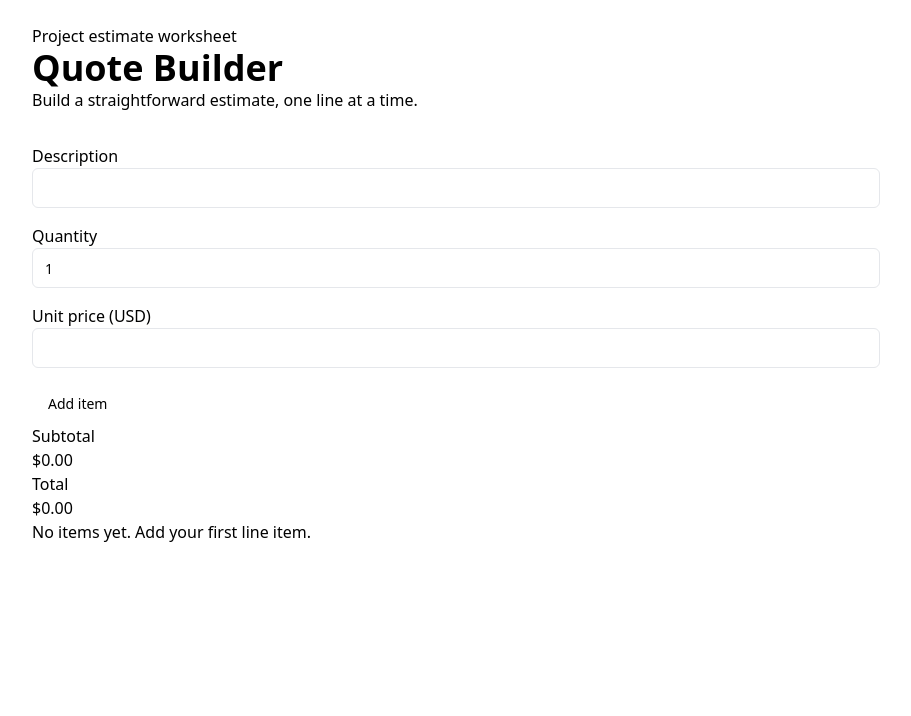
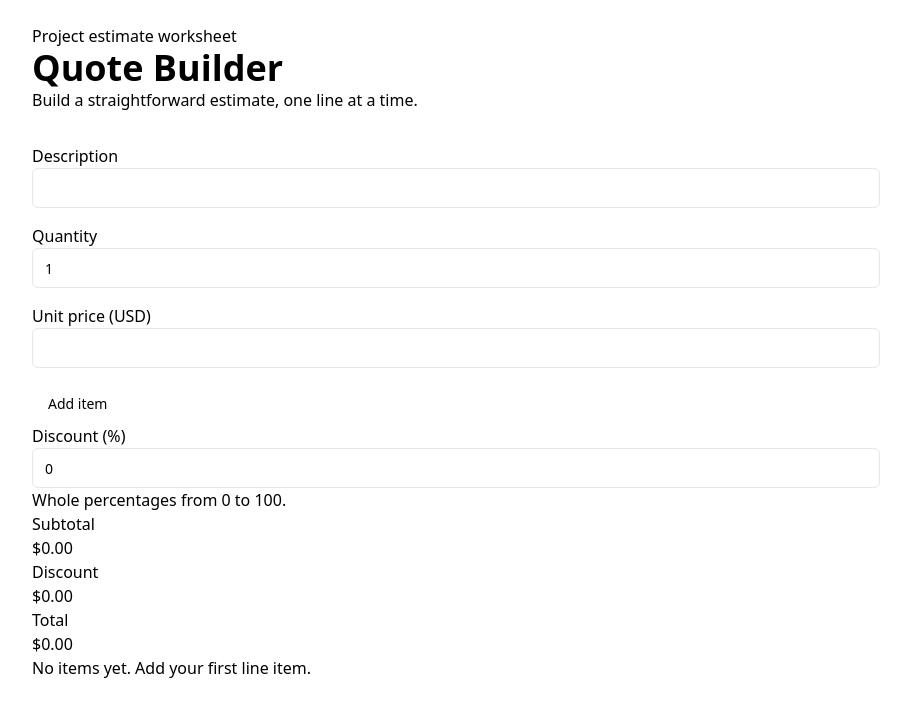
Before and after one commit to kirkduchesne/quote-builder, a Next.js app: page / in a window 1280 px wide. Shown: the top 716 px of the page, without its empty margins (184-1095 px from the left). Built offline with nearby package versions, Linux system fonts and the light colour scheme.

Commit message:
feat: apply bounded percentage discounts

```diff
--- a/components/quote-form.tsx
+++ b/components/quote-form.tsx
@@ -13,7 +13,9 @@ export function QuoteForm() {
   const [quantity, setQuantity] = useState('1');
   const [price, setPrice] = useState('');
   const [message, setMessage] = useState('');
-  const totals = calculateTotal(items, 0);
+  const [discount, setDiscount] = useState('0');
+  const validDiscount = /^\d{1,3}$/.test(discount) && Number(discount) <= 100;
+  const totals = calculateTotal(items, validDiscount ? Number(discount) : 0);
   const nextId = useRef(1);
   function addItem(event: FormEvent<HTMLFormElement>) {
     event.preventDefault();
@@ -34,7 +36,8 @@ export function QuoteForm() {
     </form>
     <p role="status">{message}</p>
     <ul>{items.map(item => <li key={item.id}>{item.description} · {item.quantity} × {dollars(item.cents)} <Button type="button" variant="ghost" aria-label={"Remove " + item.description} onClick={() => { setItems(items.filter(row => row.id !== item.id)); setMessage("Item removed."); }}>Remove</Button></li>)}</ul>
-    <dl><dt>Subtotal</dt><dd>{dollars(totals.subtotal)}</dd><dt>Total</dt><dd>{dollars(totals.total)}</dd></dl>
+    <div><label htmlFor="discount">Discount (%)</label><Input id="discount" inputMode="numeric" value={discount} onChange={e => setDiscount(e.target.value)} aria-invalid={!validDiscount} aria-describedby="discount-help" /><p id="discount-help">{validDiscount ? 'Whole percentages from 0 to 100.' : 'Enter a whole percentage from 0 to 100. Totals exclude the invalid discount.'}</p></div>
+    <dl><dt>Subtotal</dt><dd>{dollars(totals.subtotal)}</dd><dt>Discount</dt><dd>{dollars(totals.saving)}</dd><dt>Total</dt><dd>{dollars(totals.total)}</dd></dl>
     {!items.length ? <p>No items yet. Add your first line item.</p> : null}
   </div>;
 }
```
